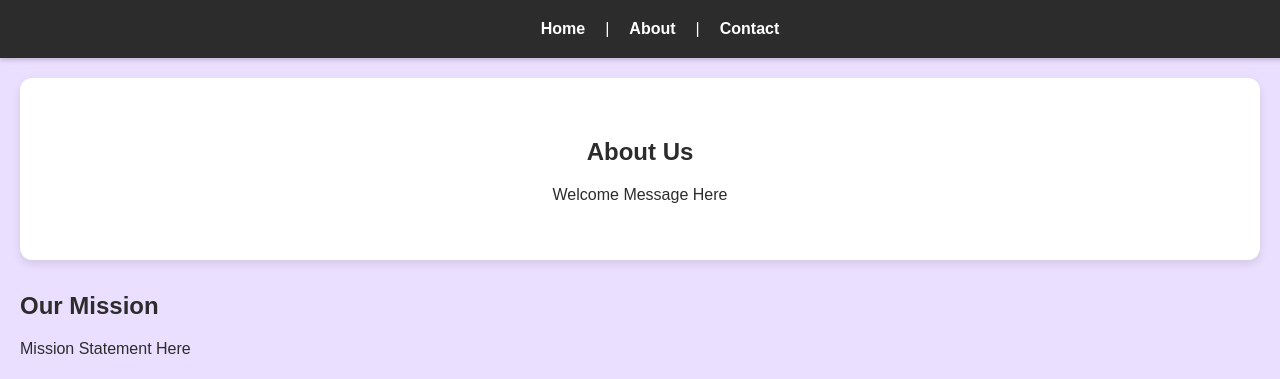
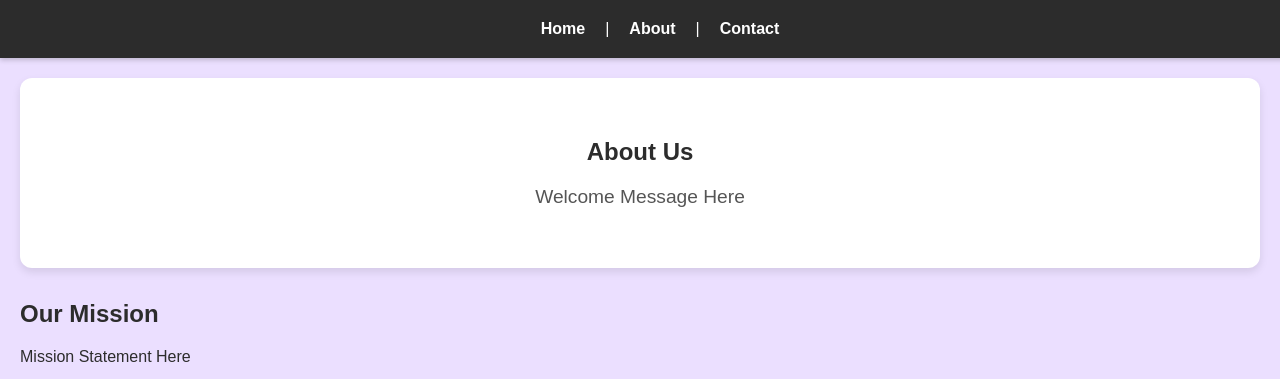
Before and after one commit to EmmaLond/Final_Project, a PHP site: page /about.html in a window 1280 px wide. Shown: the top 379 px of the page. Run offline with PHP 8.4, Linux system fonts and the light colour scheme.

Commit message:
about css wip

```diff
--- a/stylesSS.css
+++ b/stylesSS.css
@@ -478,6 +478,18 @@ footer a:hover {
     text-align: center;
 }
 
+.about-intro h2 {
+    font-size: 2.4rem;
+    color: #2C2C2C; /* Dark Charcoal for headings */
+    margin-bottom: 20px;
+}
+
+.about-intro p {
+    font-size: 1.2rem;
+    color: #555; /* Slightly lighter color for text */
+    margin-bottom: 20px;
+}
+
 .our-mission{
 
 }
```
